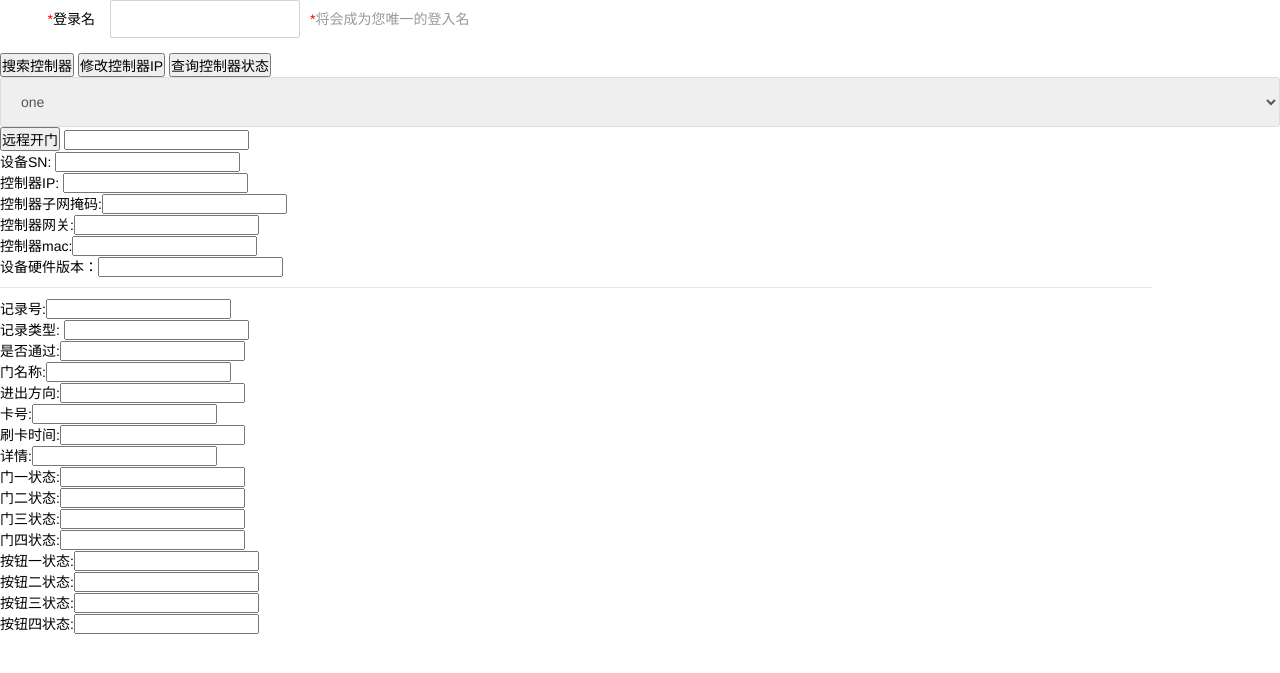
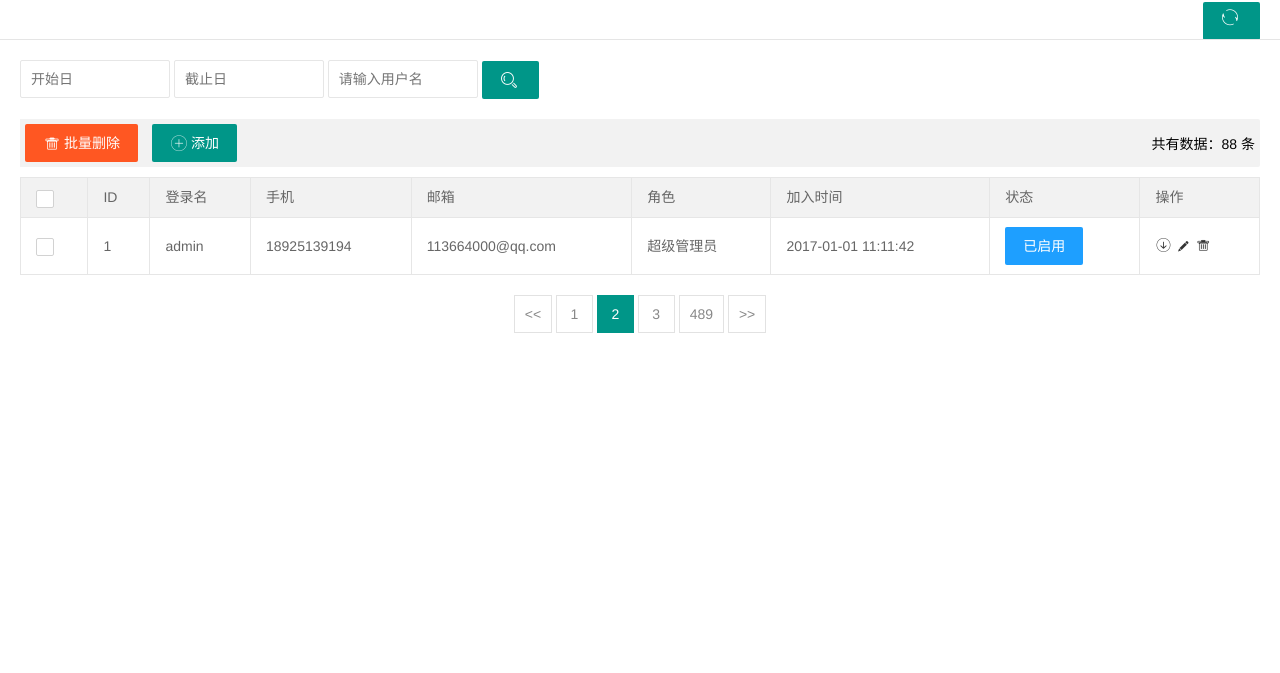
Before and after one commit to jamesandjim/SdtiOne3, a Django app: template templates/dev_manage.html in a window 1280 px wide. Shown: the top 673 px of the page. Run offline with Django 3.2, Linux system fonts and the light colour scheme; the template is opened without the code that fills it, so the values that code supplies are empty; some libraries are stand-ins or nearby versions.

Commit message:
2018092701

```diff
--- a/SdtiOne3/urls.py
+++ b/SdtiOne3/urls.py
@@ -13,7 +13,7 @@
     1. Import the include() function: from django.urls import include, path
     2. Add a URL to urlpatterns:  path('blog/', include('blog.urls'))
 """
-from django.conf.urls import url
+from django.conf.urls import url, include
 from django.views.generic import TemplateView
 from django.contrib import admin
 
@@ -23,6 +23,8 @@
     url(r'^admin/', admin.site.urls),
     url(r'^$', dev_views.home),
     url(r'^deviceSet/', dev_views.DeviceSet.as_view()),
-    url(r'^test/', dev_views.dev_test)
+    url(r'^hello/', dev_views.hello),
+    url(r'^test/', dev_views.dev_test),
+    url(r'^xx/', dev_views.dev_xx)
 
     ]
--- a/templates/dev_manage.html
+++ b/templates/dev_manage.html
@@ -1,71 +1,150 @@
 <!DOCTYPE html>
-<html lang="en">
+<html lang="zh-cn">
 <head>
      {% include 'header.html' %}
 </head>
 <body>
-   <div x="x-body">
-       <form class="layui-form">
-            <div class="layui-form-item">
-              <label for="username" class="layui-form-label">
-                  <span class="x-red">*</span>登录名
-              </label>
-              <div class="layui-input-inline">
-                  <input type="text" id="username" name="username" required="" lay-verify="required"
-                  autocomplete="off" class="layui-input">
-              </div>
-              <div class="layui-form-mid layui-word-aux">
-                  <span class="x-red">*</span>将会成为您唯一的登入名
-              </div>
-          </div>
+   <div class="x-nav">
+      <span class="layui-breadcrumb">
+        <a href="">首页</a>
+        <a href="">演示</a>
+        <a>
+          <cite>导航元素</cite></a>
+      </span>
+      <a class="layui-btn layui-btn-small" style="line-height: 1.6em;margin-top:2px;float:right" href="javascript:location.replace(location.href);" title="刷新">
+        <i class="layui-icon" style="line-height:30px">ဂ</i></a>
+    </div>
+    <div class="x-body">
+      <div class="layui-row">
+        <form class="layui-form layui-col-md12 x-so">
+          <input class="layui-input" placeholder="开始日" name="start" id="start">
+          <input class="layui-input" placeholder="截止日" name="end" id="end">
+          <input type="text" name="username"  placeholder="请输入用户名" autocomplete="off" class="layui-input">
+          <button class="layui-btn"  lay-submit="" lay-filter="sreach"><i class="layui-icon">&#xe615;</i></button>
+        </form>
+      </div>
+      <xblock>
+        <button class="layui-btn layui-btn-danger" onclick="delAll()"><i class="layui-icon"></i>批量删除</button>
+        <button class="layui-btn" onclick="x_admin_show('添加用户','/xx/')"><i class="layui-icon"></i>添加</button>
+        <span class="x-right" style="line-height:40px">共有数据：88 条</span>
+      </xblock>
+      <table class="layui-table">
+        <thead>
+          <tr>
+            <th>
+              <div class="layui-unselect header layui-form-checkbox" lay-skin="primary"><i class="layui-icon">&#xe605;</i></div>
+            </th>
+            <th>ID</th>
+            <th>登录名</th>
+            <th>手机</th>
+            <th>邮箱</th>
+            <th>角色</th>
+            <th>加入时间</th>
+            <th>状态</th>
+            <th>操作</th>
+        </thead>
+        <tbody>
+          <tr>
+            <td>
+              <div class="layui-unselect layui-form-checkbox" lay-skin="primary" data-id='2'><i class="layui-icon">&#xe605;</i></div>
+            </td>
+            <td>1</td>
+            <td>admin</td>
+            <td>18925139194</td>
+            <td>113664000@qq.com</td>
+            <td>超级管理员</td>
+            <td>2017-01-01 11:11:42</td>
+            <td class="td-status">
+              <span class="layui-btn layui-btn-normal layui-btn-mini">已启用</span></td>
+            <td class="td-manage">
+              <a onclick="member_stop(this,'10001')" href="javascript:;"  title="启用">
+                <i class="layui-icon">&#xe601;</i>
+              </a>
+              <a title="编辑"  onclick="x_admin_show('编辑','/xx/')" href="javascript:;">
+                <i class="layui-icon">&#xe642;</i>
+              </a>
+              <a title="删除" onclick="member_del(this,'要删除的id')" href="javascript:;">
+                <i class="layui-icon">&#xe640;</i>
+              </a>
+            </td>
+          </tr>
+        </tbody>
+      </table>
+      <div class="page">
+        <div>
+          <a class="prev" href="">&lt;&lt;</a>
+          <a class="num" href="">1</a>
+          <span class="current">2</span>
+          <a class="num" href="">3</a>
+          <a class="num" href="">489</a>
+          <a class="next" href="">&gt;&gt;</a>
+        </div>
+      </div>
 
-       </form>
-   </div>
+    </div>
+    <script>
+      layui.use('laydate', function(){
+        var laydate = layui.laydate;
 
-    <form action='/deviceSet/' method="post">
-          {% csrf_token %}
-          <input type="submit" name="search_dev" value="搜索控制器"/>
-          <input type="submit" name="update_dev" value="修改控制器IP"/>
-          <input type="submit" name="show_devinfo" value="查询控制器状态"/>
-          <select name="doorno">
-              <option value="1">one</option>
-              <option value="2">two</option>
-              <option value="3">three</option>
-              <option value="4">four</option>
-          </select>
-          <input type="submit" name="open_door" value="远程开门"/>
-          <input type="text" name="cn_opendoor_ok" value={{ cn_opendoor_ok }}><br>
+        //执行一个laydate实例
+        laydate.render({
+          elem: '#start' //指定元素
+        });
 
-              设备SN:   <input type="text" name="dev_sn" readonly="readonly" value={{ rt_dev_sn }}><br>
-              控制器IP: <input type="text" name="dev_ip" value={{ rt_dev_ip }}><br>
-              控制器子网掩码:<input type="text" name="dev_netmask" value={{ rt_dev_netmask }}><br>
-              控制器网关:<input type="text" name="dev_netgate" value={{ rt_dev_netgate }}><br>
-              控制器mac:<input type="text" name="dev_mac" value={{ rt_dev_mac }}><br>
-              设备硬件版本：<input type="text" name="dev_ver" value={{ rt_dev_ver }}><br>
-              <HR align=left width=90% color=#987cb9 SIZE=1>
+        //执行一个laydate实例
+        laydate.render({
+          elem: '#end' //指定元素
+        });
+      });
 
+       /*用户-停用*/
+      function member_stop(obj,id){
+          layer.confirm('确认要停用吗？',function(index){
 
-              记录号:<input type="text" name="cn_last_no" readonly="readonly" value={{ cn_last_no }}><br>
-              记录类型: <input type="text" name="cn_no_type" value={{ cn_no_type }}><br>
-              是否通过:<input type="text" name="cn_yn" value={{ cn_yn }}><br>
-              门名称:<input type="text" name="cn_door_no" value={{ cn_door_no }}><br>
-              进出方向:<input type="text" name="cn_in_out" value={{ cn_in_out }}><br>
-              卡号:<input type="text" name="cn_card_no" value={{ cn_card_no }}><br>
-              刷卡时间:<input type="text" name="cn_card_time" value={{ cn_card_time }}><br>
-              详情:<input type="text" name="cn_card_desc" value={{ cn_card_desc }}><br>
-              门一状态:<input type="text" name="cn_doorstatus1" value={{ cn_doorstatus1 }}><br>
-              门二状态:<input type="text" name="cn_doorstatus2" value={{ cn_doorstatus2 }}><br>
-              门三状态:<input type="text" name="cn_doorstatus3" value={{ cn_doorstatus3 }}><br>
-              门四状态:<input type="text" name="cn_doorstatus4" value={{ cn_doorstatus4 }}><br>
-              按钮一状态:<input type="text" name="cn_button_status1" value={{ cn_button_status1 }}><br>
-              按钮二状态:<input type="text" name="cn_button_status2" value={{ cn_button_status2 }}><br>
-              按钮三状态:<input type="text" name="cn_button_status3" value={{ cn_button_status3 }}><br>
-              按钮四状态:<input type="text" name="cn_button_status4" value={{ cn_button_status4 }}><br>
+              if($(obj).attr('title')=='启用'){
+
+                //发异步把用户状态进行更改
+                $(obj).attr('title','停用')
+                $(obj).find('i').html('&#xe62f;');
+
+                $(obj).parents("tr").find(".td-status").find('span').addClass('layui-btn-disabled').html('已停用');
+                layer.msg('已停用!',{icon: 5,time:1000});
+
+              }else{
+                $(obj).attr('title','启用')
+                $(obj).find('i').html('&#xe601;');
+
+                $(obj).parents("tr").find(".td-status").find('span').removeClass('layui-btn-disabled').html('已启用');
+                layer.msg('已启用!',{icon: 5,time:1000});
+              }
+
+          });
+      }
+
+      /*用户-删除*/
+      function member_del(obj,id){
+          layer.confirm('确认要删除吗？',function(index){
+              //发异步删除数据
+              $(obj).parents("tr").remove();
+              layer.msg('已删除!',{icon:1,time:1000});
+          });
+      }
 
 
 
+      function delAll (argument) {
 
-     </form>
+        var data = tableCheck.getData();
+
+        layer.confirm('确认要删除吗？'+data,function(index){
+            //捉到所有被选中的，发异步进行删除
+            layer.msg('删除成功', {icon: 1});
+            $(".layui-form-checked").not('.header').parents('tr').remove();
+        });
+      }
+    </script>
+
+
 
 </body>
 </html>
--- a/templates/header.html
+++ b/templates/header.html
@@ -1,5 +1,5 @@
 <meta charset="UTF-8">
-<title>欢迎页面-X-admin2.0</title>
+<title>Sdti安防管理系统</title>
 <meta name="renderer" content="webkit">
 <meta http-equiv="X-UA-Compatible" content="IE=edge,chrome=1">
 <meta name="viewport" content="width=device-width,user-scalable=yes, minimum-scale=0.4, initial-scale=0.8,target-densitydpi=low-dpi" />
```
Also changed, not shown: apps/deviceManage/views.py (+11 -5 lines), templates/base.html (+7 -19 lines), templates/dev_xx.html (added, +52 -0 lines), templates/hello.html (added, +10 -0 lines), templates/hello_m.html (added, +9 -0 lines).
